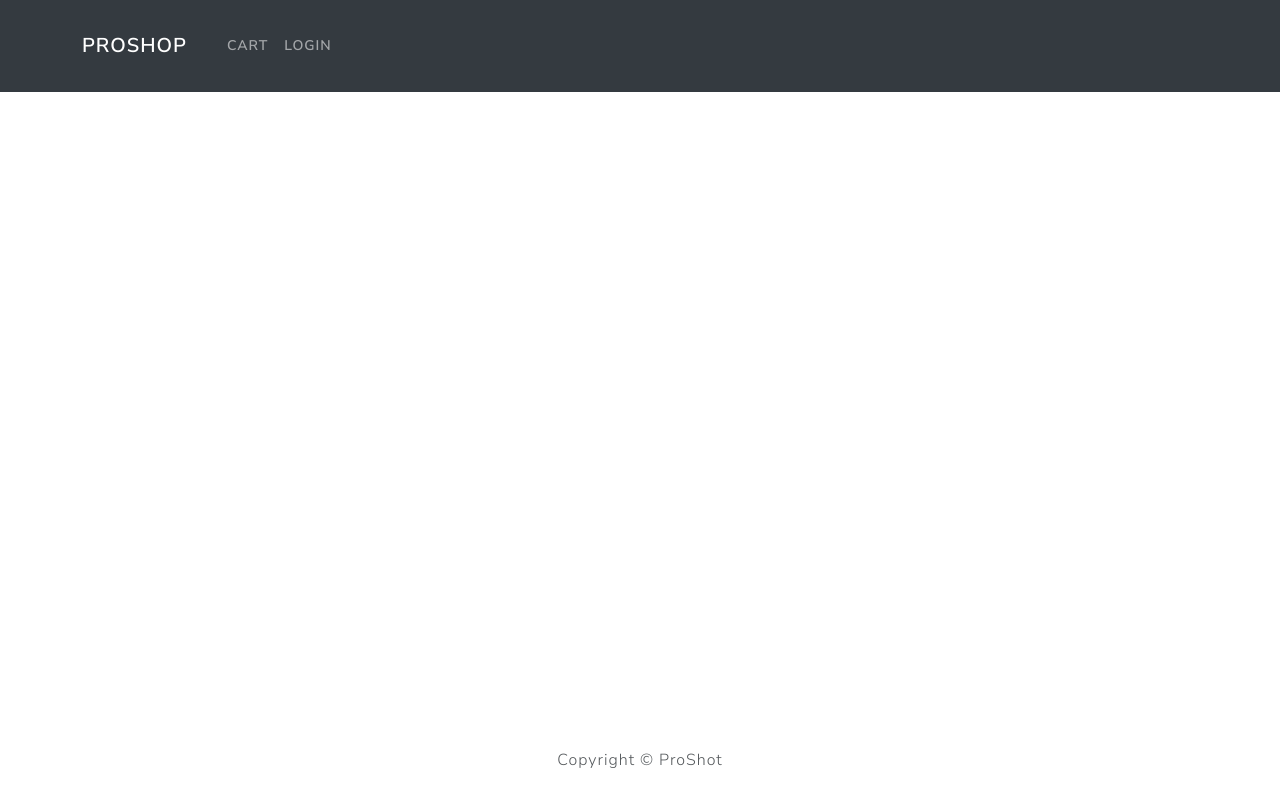
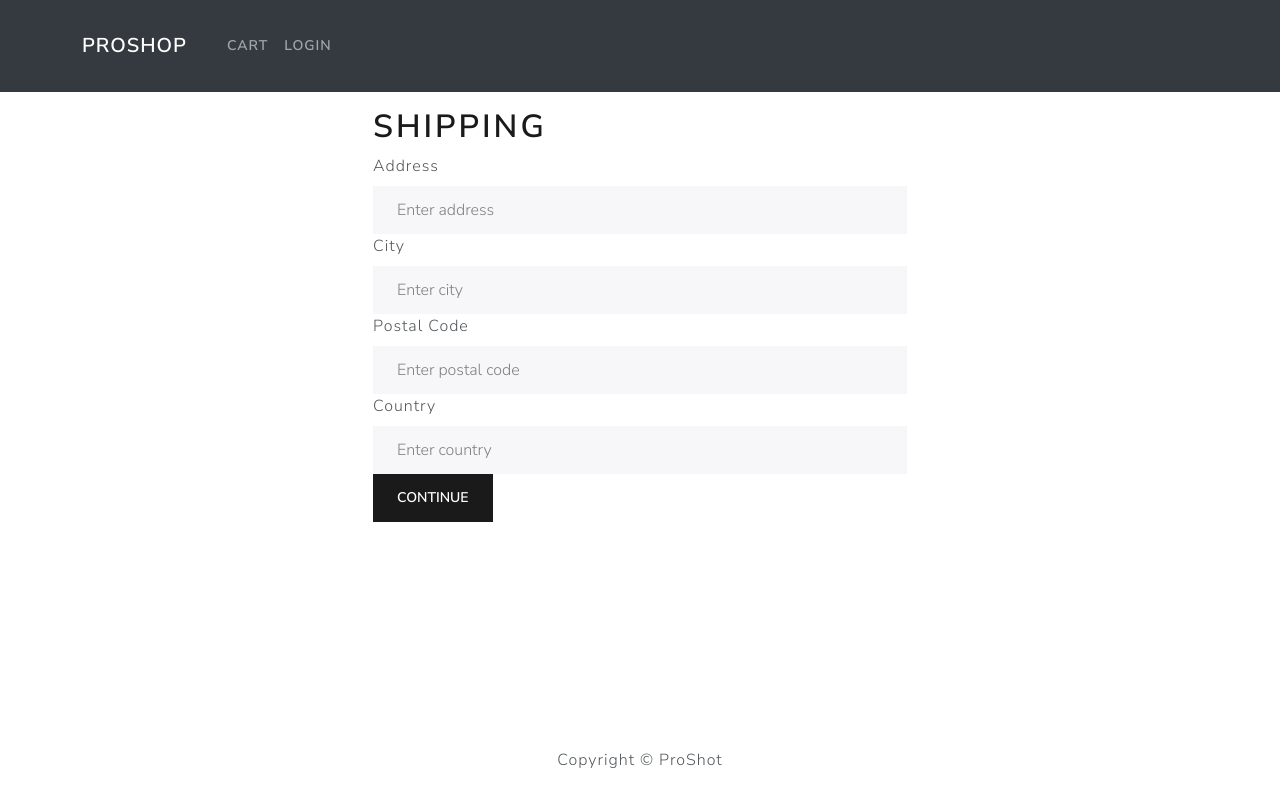
Before and after one commit to SohamBK/django_proshop, a React (Create React App) app in the folder FE/: page /shipping in a window 1280 px wide. Built offline with nearby package versions, Linux system fonts and the light colour scheme; the HTML template or start-up script is replaced by a standard one.

Commit message:
'shipping'

```diff
--- a/FE/src/App.js
+++ b/FE/src/App.js
@@ -8,6 +8,7 @@
 import LoginScreen from './screens/LoginScreen.js';
 import RegisterScreen from './screens/RegisterScreen.js';
 import ProfileScreen from './screens/ProfileScreen.js';
+import ShippingScreen from './screens/ShippingScreen.js';
 
 function App() {
   return (
@@ -22,6 +23,7 @@
             <Route path='/login' element={<LoginScreen />} />
             <Route path='/register' element={<RegisterScreen/>}/>
             <Route path='/user-profile' element={<ProfileScreen/>}/>
+            <Route path='/shipping' element={<ShippingScreen />} />
           </Routes>
         </Container>
       </main>
--- a/FE/src/features/cartSlice.js
+++ b/FE/src/features/cartSlice.js
@@ -1,8 +1,12 @@
 import { createSlice } from '@reduxjs/toolkit';
+
+const shippingAddressFromStorage = localStorage.getItem('shippingAddress')
+    ? JSON.parse(localStorage.getItem('shippingAddress'))
+    : {};
 
 const initialState = {
     cartItems: [],
-    shippingAddress: {},
+    shippingAddress: shippingAddressFromStorage,
     paymentMethod: '',
 };
 
@@ -28,7 +32,7 @@
         },
         saveShippingAddress: (state, action) => {
             state.shippingAddress = action.payload;
-            localStorage.setItem('shippingAddress', JSON.stringify(state.shippingAddress));
+            localStorage.setItem('shippingAddress', JSON.stringify(action.payload));
         },
         savePaymentMethod: (state, action) => {
             state.paymentMethod = action.payload;
--- a/FE/src/screens/CartScreen.js
+++ b/FE/src/screens/CartScreen.js
@@ -12,6 +12,8 @@
     const navigate = useNavigate();
     const qty = location.search ? Number(location.search.split('=')[1]) : 1;
     const dispatch = useDispatch();
+
+    const userInfo = useSelector((state) => state.user.userInfo);
 
     const cart = useSelector(state => state.cart);
     const { cartItems } = cart;
@@ -43,9 +45,18 @@
         dispatch(removeItemFromCart(id));
     };
 
+    // const checkoutHandler = () => {
+    //     navigate('/login?redirect=shipping');
+    // };
+
     const checkoutHandler = () => {
-        navigate('/login?redirect=shipping');
+        if (!userInfo) {
+            navigate('/login?redirect=shipping');
+        } else {
+            navigate('/shipping');
+        }
     };
+
 
     if (productLoading) {
         return <div>Loading...</div>;
--- /dev/null
+++ b/FE/src/screens/ShippingScreen.js
@@ -0,0 +1,83 @@
+import React, { useState } from 'react';
+import { Form, Button } from 'react-bootstrap';
+import { useDispatch, useSelector } from 'react-redux';
+import { useNavigate } from 'react-router-dom';
+import FormContainer from '../components/FormContainer';
+// import CheckoutSteps from '../components/CheckoutSteps';
+import { saveShippingAddress } from '../features/cartSlice';
+function ShippingScreen() {
+    const navigate = useNavigate();
+
+    const { shippingAddress } = useSelector((state) => state.cart);
+
+    const [address, setAddress] = useState(shippingAddress.address || '');
+    const [city, setCity] = useState(shippingAddress.city || '');
+    const [postalCode, setPostalCode] = useState(shippingAddress.postalCode || '');
+    const [country, setCountry] = useState(shippingAddress.country || '');
+
+    const dispatch = useDispatch();
+
+    const submitHandler = (e) => {
+        e.preventDefault();
+        dispatch(saveShippingAddress({ address, city, postalCode, country }));
+        navigate('/payment');
+    };
+
+    return (
+        <FormContainer>
+            {/* <CheckoutSteps step1 step2 /> */}
+            <h1>Shipping</h1>
+            <Form onSubmit={submitHandler}>
+                <Form.Group controlId="address">
+                    <Form.Label>Address</Form.Label>
+                    <Form.Control
+                        required
+                        type="text"
+                        placeholder="Enter address"
+                        value={address}
+                        onChange={(e) => setAddress(e.target.value)}
+                    />
+                </Form.Group>
+
+                <Form.Group controlId="city">
+                    <Form.Label>City</Form.Label>
+                    <Form.Control
+                        required
+                        type="text"
+                        placeholder="Enter city"
+                        value={city}
+                        onChange={(e) => setCity(e.target.value)}
+                    />
+                </Form.Group>
+
+                <Form.Group controlId="postalCode">
+                    <Form.Label>Postal Code</Form.Label>
+                    <Form.Control
+                        required
+                        type="text"
+                        placeholder="Enter postal code"
+                        value={postalCode}
+                        onChange={(e) => setPostalCode(e.target.value)}
+                    />
+                </Form.Group>
+
+                <Form.Group controlId="country">
+                    <Form.Label>Country</Form.Label>
+                    <Form.Control
+                        required
+                        type="text"
+                        placeholder="Enter country"
+                        value={country}
+                        onChange={(e) => setCountry(e.target.value)}
+                    />
+                </Form.Group>
+
+                <Button type="submit" variant="primary">
+                    Continue
+                </Button>
+            </Form>
+        </FormContainer>
+    );
+}
+
+export default ShippingScreen;
```
